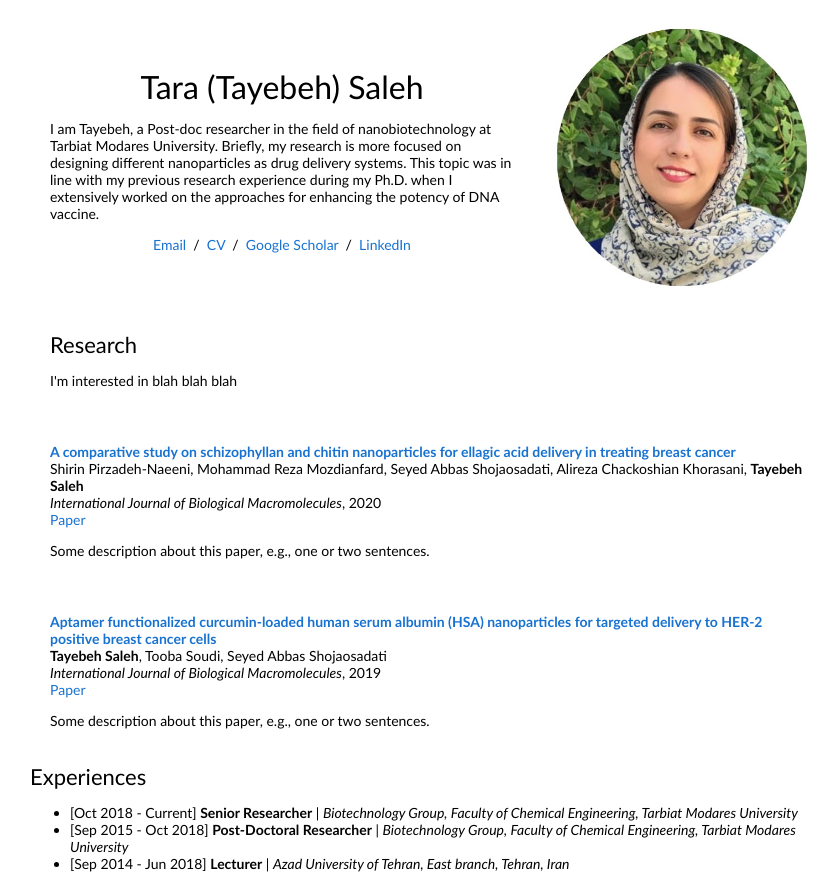
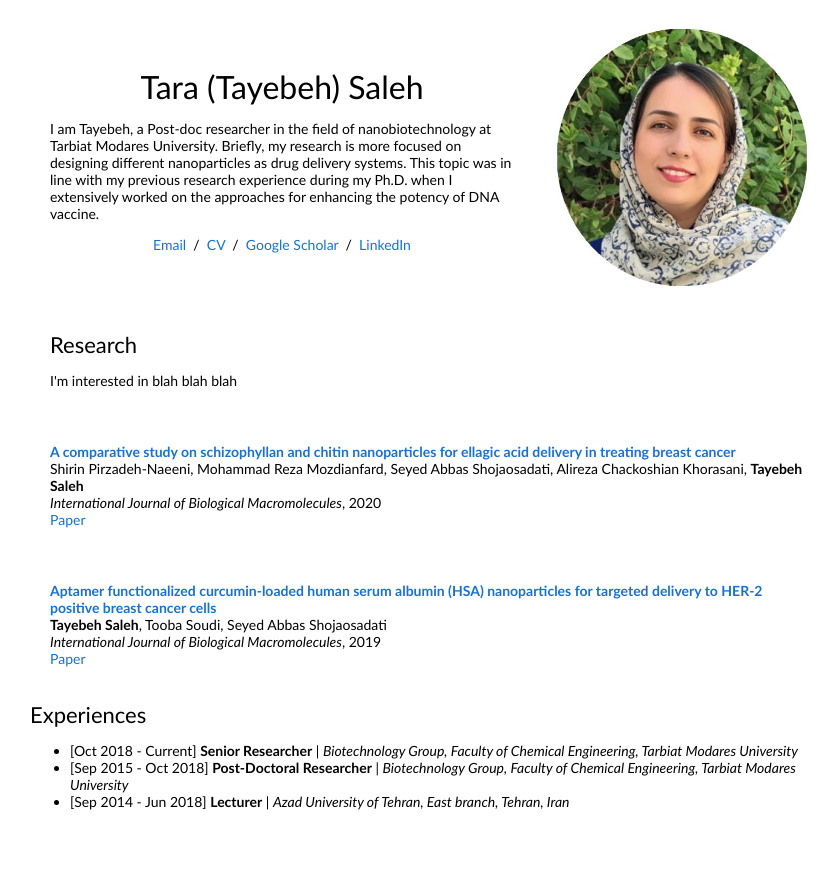
Before and after one commit to tayebeh-saleh/tayebeh-saleh.github.io, a plain HTML site: page index.html in a window 1280 px wide. Shown: the whole page, without its empty margins (210-1048 px from the left). After the commit the page ends 832 px from the top, so only its background shows below. Drawn offline with Linux system fonts and the light colour scheme.

Commit message:
Update index.html

```diff
--- a/index.html
+++ b/index.html
@@ -72,8 +72,7 @@
               <br>
               <a href="https://www.sciencedirect.com/science/article/pii/S0141813019378936">Paper</a>
               <p></p>
-              <p>
-            Some description about this paper, e.g., one or two sentences.
+
             </td>
           </tr>
 
@@ -91,8 +90,7 @@
               <br>
               <a href="https://www.sciencedirect.com/science/article/pii/S0141813019302247">Paper</a>
               <p></p>
-              <p>
-            Some description about this paper, e.g., one or two sentences.
+
             </td>
           </tr>
 
```
